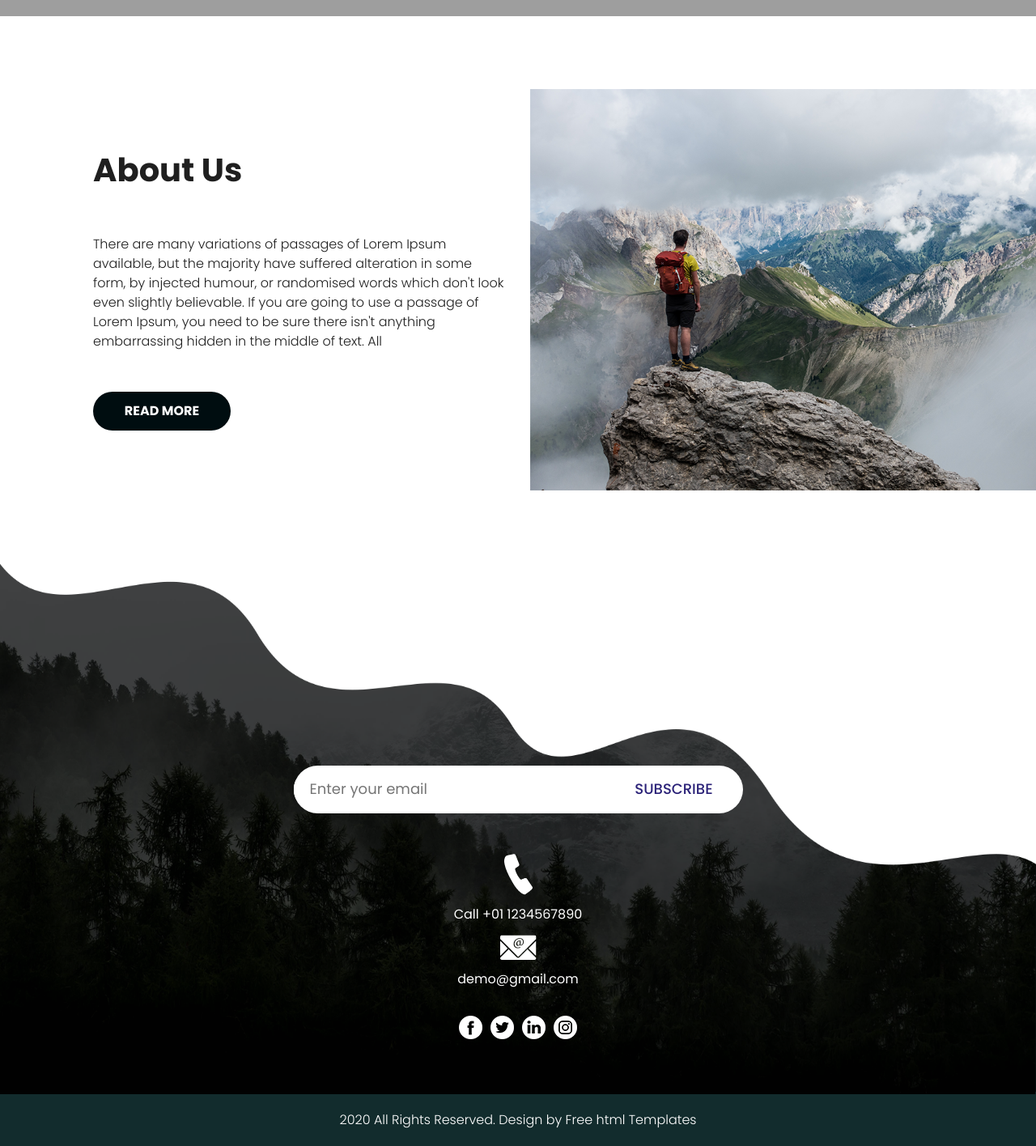
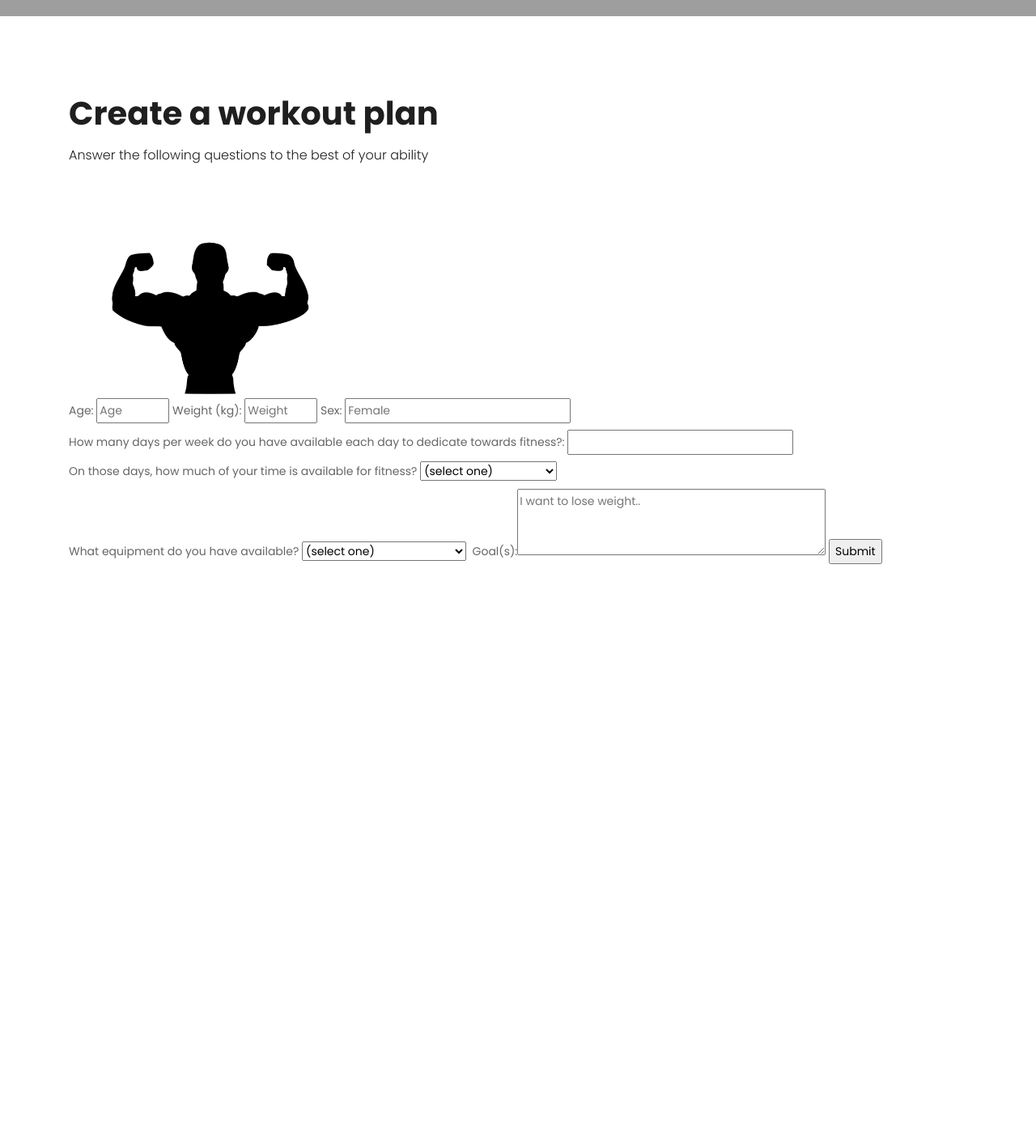
Before and after one commit to milkman9999/jamhaxors1, a Flask app: template templates/about.html in a window 1280 px wide. Shown: the part 167-1583 px from the top of the page at 81% size. After the commit the page ends 864 px from the top, so only its background shows below. Run offline with Flask 3, Linux system fonts and the light colour scheme; the template is opened without the code that fills it, so the values that code supplies are empty; some libraries are stand-ins or nearby versions; grey boxes are pictures that could not be loaded.

```diff
--- a/templates/about.html
+++ b/templates/about.html
@@ -68,65 +68,59 @@
                <div class="menu_main">
                   <ul>
                      <li class="active"><a href="index.html">Home</a></li>
-                     <li><a href="about.html">About</a></li>
-                     <li><a href="services.html">Services</a></li>
-                     <li><a href="blog.html">Blog</a></li>
-                     <li><a href="contact.html">Contact us</a></li>
+                     <li><a href="about.html">Create a plan</a></li>
+                     <li><a href="services.html">My plans</a></li>
+                     <li><a href="blog.html">My progress</a></li>
                   </ul>
                </div>
             </div>
          </div>
       </div>
       <!-- header section end -->
-      <!-- about section start -->
-      <div class="about_section layout_padding">
-         <div class="container-fluid">
-            <div class="row">
-               <div class="col-md-6">
-                  <div class="about_taital_main">
-                     <h1 class="about_taital">About Us</h1>
-                     <p class="about_text">There are many variations of passages of Lorem Ipsum available, but the majority have suffered alteration in some form, by injected humour, or randomised words which don't look even slightly believable. If you are going to use a passage of Lorem Ipsum, you need to be sure there isn't anything embarrassing hidden in the middle of text. All </p>
-                     <div class="readmore_bt"><a href="#">Read More</a></div>
-                  </div>
-               </div>
-               <div class="col-md-6 padding_right_0">
-                  <div><img src="images/about-img.png" class="about_img"></div>
-               </div>
+            <!-- information section start -->
+            <div class="services_section layout_padding">
+               <div class="container">
+                  <h1 class="services_taital">Create a workout plan </h1>
+                  <p class="services_text">Answer the following questions to the best of your ability</p>
+                  <div class="services_section_2">
+                     <div class="row">
+                        <div class="col-md-4">
+                           <div><img src="images/muscledude.png" class="services_img"></div>
+                        </div>
+                     </div>
+                        <fieldset>
+                           <form id = "information-form" method="get">
+                               <label for="age" id="number-label">Age: <input type="number" id="number" min="5" max="100" name="information" placeholder="Age" required></label>
+                               <label for="weight" id="number-label">Weight (kg): <input type="number" id="number" min="0" max="200" name="information" placeholder="Weight" required></label>
+                               <label for="sex" id="number-label">Sex: <input type="text" id="sex" name="information" placeholder="Female" required></label>
+                               <label for="days" id="number-label">How many days per week do you have available each day to dedicate towards fitness?: <input type="text" id="days" name="information" placeholder="" required></label>
+                               <label for="time">On those days, how much of your time is available for fitness?
+                                  <select id="time" name="information">
+                                        <!-- value attribute allows there to be a useful value sent in when form is submitted -->
+                                      <option value="">(select one)</option>
+                                          <option value="1">Less than 30 minutes</option>
+                                          <option value="2">1-2 hours</option>
+                                          <option value="3">3-5 Hours</option>
+                                          <option value="4">More</option>
+                                   </select>
+                                  </div>
+                               <label></label>
+                               <label for="equipment">What equipment do you have available?
+                                   <select id="equipment" name="information">
+                                   <option value="">(select one)</option>"
+                                   <option value="1">None</option>
+                                   <option value="2">Minimal home equipment</option>
+                                   <option value="3">Access to a gym</option>
+                               </select>
+                               <label></label>
+                               <label for="goal">Goal(s):<textarea id="goal" rows="3" cols="30" placeholder="I want to lose weight.." name="information" required></textarea></label>
+
+                               <input type="submit" id="submit" value="Submit">
+                           </form>
+                       </fieldset>
             </div>
-         </div>
-      </div>
-      <!-- about section end -->
-      <!-- footer section start -->
-      <div class="footer_section layout_padding">
-         <div class="container">
-            <div class="input_btn_main">
-               <input type="text" class="mail_text" placeholder="Enter your email" name="Enter your email">
-               <div class="subscribe_bt"><a href="#">Subscribe</a></div>
-            </div>
-            <div class="location_main">
-               <div class="call_text"><img src="images/call-icon.png"></div>
-               <div class="call_text"><a href="#">Call +01 1234567890</a></div>
-               <div class="call_text"><img src="images/mail-icon.png"></div>
-               <div class="call_text"><a href="#">demo@gmail.com</a></div>
-            </div>
-            <div class="social_icon">
-               <ul>
-                  <li><a href="#"><img src="images/fb-icon.png"></a></li>
-                  <li><a href="#"><img src="images/twitter-icon.png"></a></li>
-                  <li><a href="#"><img src="images/linkedin-icon.png"></a></li>
-                  <li><a href="#"><img src="images/instagram-icon.png"></a></li>
-               </ul>
-            </div>
-         </div>
-      </div>
-      <!-- footer section end -->
-      <!-- copyright section start -->
-      <div class="copyright_section">
-         <div class="container">
-            <p class="copyright_text">2020 All Rights Reserved. Design by <a href="https://html.design">Free html  Templates</a></p>
-         </div>
-      </div>
-      <!-- copyright section end -->
+            <!-- information section end -->
+
       <!-- Javascript files-->
       <script src="js/jquery.min.js"></script>
       <script src="js/popper.min.js"></script>
```
